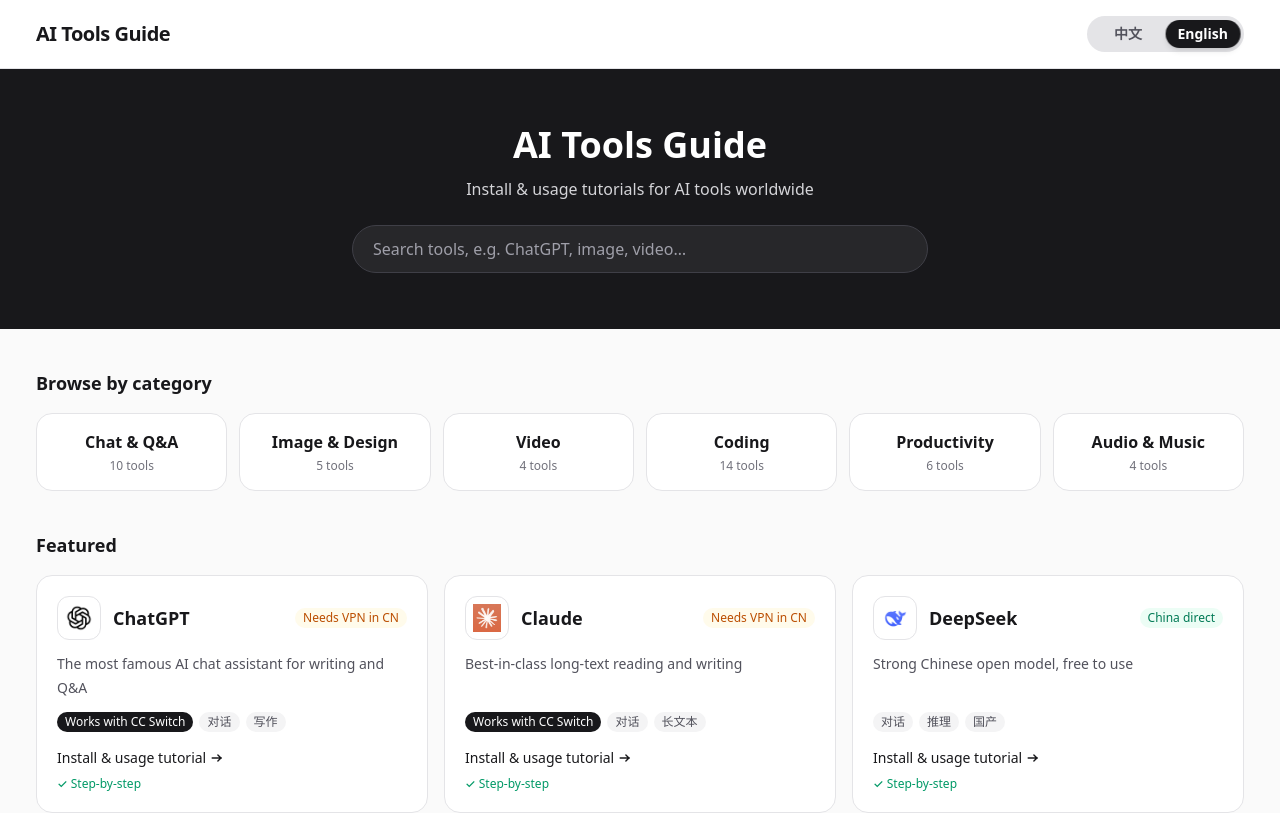
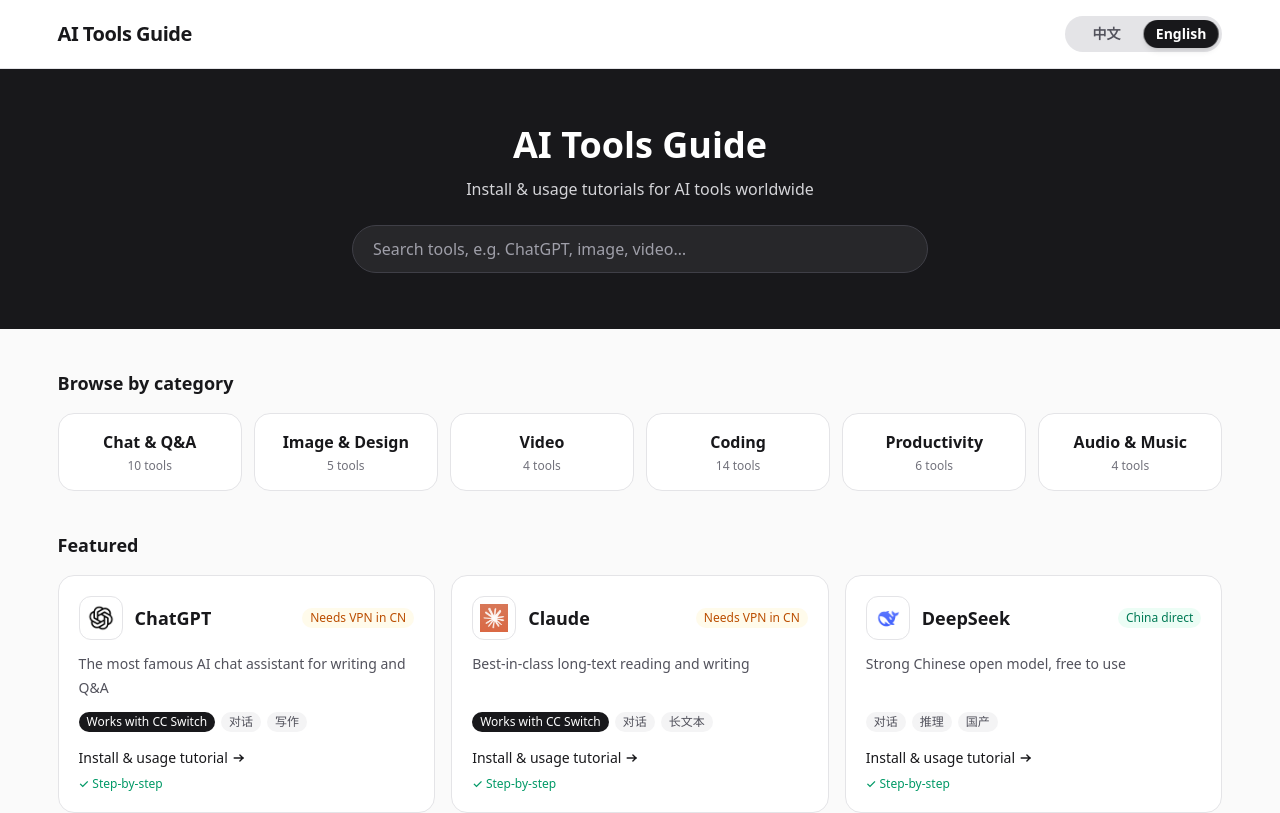
Before and after one commit to xile94690/ai-tools-guide, a Next.js app in the folder web/: page /en in a window 1280 px wide. Shown: the top 813 px of the page. Built offline with nearby package versions, Linux system fonts and the light colour scheme.

Commit message:
Scale page side padding with viewport width.

```diff
--- a/web/src/app/globals.css
+++ b/web/src/app/globals.css
@@ -2,22 +2,10 @@
 
 .shell {
   box-sizing: border-box;
+  width: 100%;
   margin-inline: auto;
-  width: 100%;
-  max-width: 90rem;
-  padding-inline: 1.5rem;
-}
-
-@media (min-width: 640px) {
-  .shell {
-    padding-inline: 1.75rem;
-  }
-}
-
-@media (min-width: 1024px) {
-  .shell {
-    padding-inline: 2.25rem;
-  }
+  /* 小屏至少 24px，大屏约 4.5% 视口，上限 64px */
+  padding-inline: clamp(1.5rem, 4.5vw, 4rem);
 }
 
 html {
```
